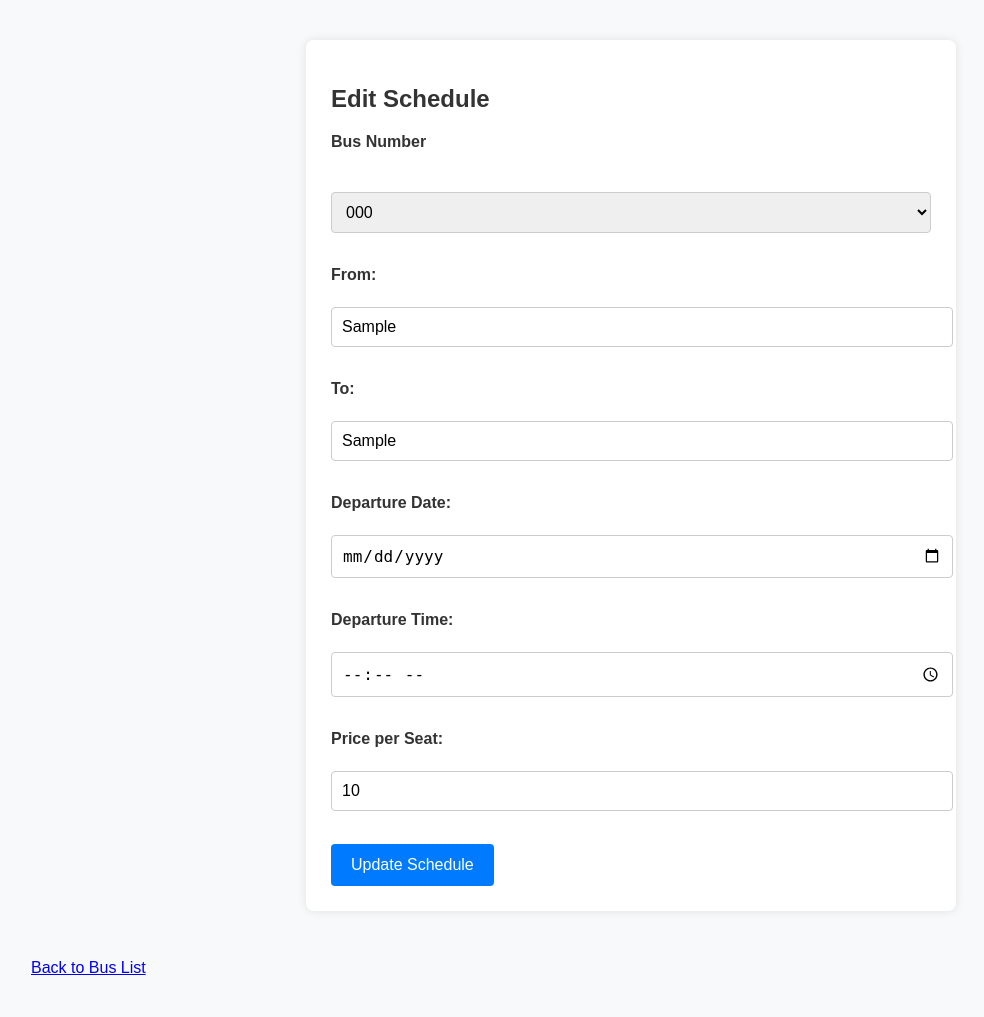
After one commit to MusashiKensei/Bus-Management-System, a PHP site: page /admin/edit_schedule.php?schedule_id=1 in a window 1280 px wide. The commit adds this page. Shown: the whole page, without its empty margins (9-993 px from the left). Run offline with PHP 8.4, Linux system fonts and the light colour scheme; the visitor is signed in with stand-in values (Sample User, id 1); tables that the repository leaves empty or names only in its code hold one stand-in row (values such as "Sample post").

Commit message:
new modifications and new files added

```diff
--- a/admin/admin_style.css
+++ b/admin/admin_style.css
@@ -108,7 +108,7 @@ tr:hover {
 
 
 /* Form container for editing bus */
-.edit-form-container {
+.form-container {
     max-width: 600px;
     margin: 30px auto;
     background: white;
@@ -117,17 +117,18 @@ tr:hover {
     box-shadow: 0 0 10px rgba(0,0,0,0.1);
 }
 
-/* Form inputs and labels */
-.edit-form-container label {
+.form-container label {
     display: block;
     margin-bottom: 5px;
     font-weight: bold;
     color: #333;
 }
 
-.edit-form-container input[type="text"],
-.edit-form-container input[type="number"],
-.edit-form-container select {
+.form-container input[type="text"],
+.form-container input[type="number"],
+.form-container input[type="date"],
+.form-container input[type="time"],
+.form-container select {
     width: 100%;
     padding: 10px;
     margin-bottom: 15px;
@@ -136,8 +137,7 @@ tr:hover {
     font-size: 16px;
 }
 
-/* Submit button */
-.edit-form-container button {
+.form-container button {
     padding: 12px 20px;
     background-color: #007bff;
     color: white;
@@ -147,7 +147,7 @@ tr:hover {
     cursor: pointer;
 }
 
-.edit-form-container button:hover {
+.form-container button:hover {
     background-color: #0056b3;
 }
 
@@ -157,3 +157,11 @@ tr:hover {
     margin-bottom: 15px;
     font-weight: bold;
 }
+
+/* Fix cramped buttons in view_schedule.php */
+.schedule-actions {
+    display: flex;
+    gap: 12px; /* Adjust spacing as needed */
+    justify-content: flex-start;
+    align-items: center;
+}
--- a/admin/dashboard.php
+++ b/admin/dashboard.php
@@ -25,6 +25,7 @@
         <a href="add_bus.php">➕ Add New Bus</a>
         <a href="view_bus.php">🚌 View All Buses</a>
         <a href="add_schedule.php">🗓️ Add Schedule</a>
+        <a href="view_schedule.php">📅 View Schedule</a>
         <a href="view_bookings.php">📄 View Bookings</a>
         <a href="logout.php" class="logout-button">🚪 Logout</a>
     </div>
--- a/admin/edit_bus.php
+++ b/admin/edit_bus.php
@@ -60,7 +60,7 @@
         <div class="error"><?= htmlspecialchars($error) ?></div>
     <?php endif; ?>
 
-    <div class="edit-form-container">
+    <div class="form-container">
         <form method="POST" action="">
             <label>Bus Number:</label><br>
             <input type="text" name="bus_number"
--- /dev/null
+++ b/admin/edit_schedule.php
@@ -0,0 +1,103 @@
+<?php
+    include('../db.php');
+    session_start();
+
+    if (!isset($_SESSION['admin_id'])) {
+        header('Location: login.php');
+        exit();
+    }
+
+    // Check if schedule_id is set in URL
+    if (!isset($_GET['schedule_id'])) {
+        echo "Schedule ID not provided.";
+        exit();
+    }
+
+    $schedule_id = $_GET['schedule_id'];
+
+    // Fetch bus number and bus id
+    $bus_query = "SELECT bus_id, bus_number FROM bus";
+    $bus_result = mysqli_query($conn, $bus_query);
+
+    // Fetch the schedule data
+    $sql = "SELECT * FROM schedule WHERE schedule_id = $schedule_id";
+    if (isset($_POST['update'])) {
+        $from_city = mysqli_real_escape_string($conn, $_POST['from_city']);
+        $to_city = mysqli_real_escape_string($conn, $_POST['to_city']);
+        $departure_date = mysqli_real_escape_string($conn, $_POST['departure_date']);
+        $departure_time = mysqli_real_escape_string($conn, $_POST['departure_time']);
+        $price_per_seat = mysqli_real_escape_string($conn, $_POST['price_per_seat']);
+
+        $update_sql = "UPDATE schedule
+                       SET from_city='$from_city', to_city='$to_city',
+                           departure_date='$departure_date', departure_time='$departure_time',
+                           price_per_seat='$price_per_seat'
+                       WHERE schedule_id = $schedule_id";
+
+        if (mysqli_query($conn, $update_sql)) {
+            header("Location: view_schedule.php");
+            exit();
+        } else {
+            echo "Error updating schedule: " . mysqli_error($conn);
+        }
+    }
+    $result = mysqli_query($conn, $sql);
+
+    if (!$result || mysqli_num_rows($result) == 0) {
+        echo "Schedule not found.";
+        exit();
+    }
+
+    $schedule = mysqli_fetch_assoc($result);
+?>
+
+<!DOCTYPE html>
+<html lang="en">
+<head>
+    <meta charset="UTF-8">
+    <meta name="viewport" content="width=device-width, initial-scale=1.0">
+    <title>Edit Schedule</title>
+    <link rel="stylesheet" href="admin_style.css">
+</head>
+<body>
+    <div class="form-container">
+        <h2>Edit Schedule</h2>
+        <form action="" method="post">
+            <label>Bus Number</label><br><br>
+            <select name="bus_id" required>
+                <option value="">Select Bus</option>
+                <?php while ($bus = mysqli_fetch_assoc($bus_result)) { ?>
+                    <option value="<?= $bus['bus_id'] ?>"
+                      <?= $bus['bus_id'] == $schedule['bus_id'] ? 'selected' : '' ?>>
+                      <?= htmlspecialchars($bus['bus_number']) ?>
+                    </option>
+                <?php } ?>
+            </select><br><br>
+
+            <label>From:</label><br>
+            <input type="text" name="from_city"
+                value="<?= htmlspecialchars($schedule['from_city']) ?>" required><br><br>
+
+            <label>To:</label><br>
+            <input type="text" name="to_city"
+                value="<?= htmlspecialchars($schedule['to_city']) ?>" required><br><br>
+
+            <label>Departure Date:</label><br>
+            <input type="date" name="departure_date"
+                value="<?= htmlspecialchars($schedule['departure_date']) ?>" required><br><br>
+
+            <label>Departure Time:</label><br>
+            <input type="time" name="departure_time"
+                value="<?= htmlspecialchars($schedule['departure_time']) ?>" required><br><br>
+
+            <label>Price per Seat:</label><br>
+            <input type="number" name="price_per_seat"
+                value="<?= htmlspecialchars($schedule['price_per_seat']) ?>" required><br><br>
+
+            <button type="submit" name="update">Update Schedule</button>
+        </form>
+    </div>
+    <br>
+    <a href="view_schedule.php">Back to Bus List</a>
+</body>
+</html>
```
Also changed, not shown: admin/add_schedule.php (+86 -0 lines), admin/delete_schedule.php (added, +27 -0 lines), admin/view_schedule.php (added, +74 -0 lines).
